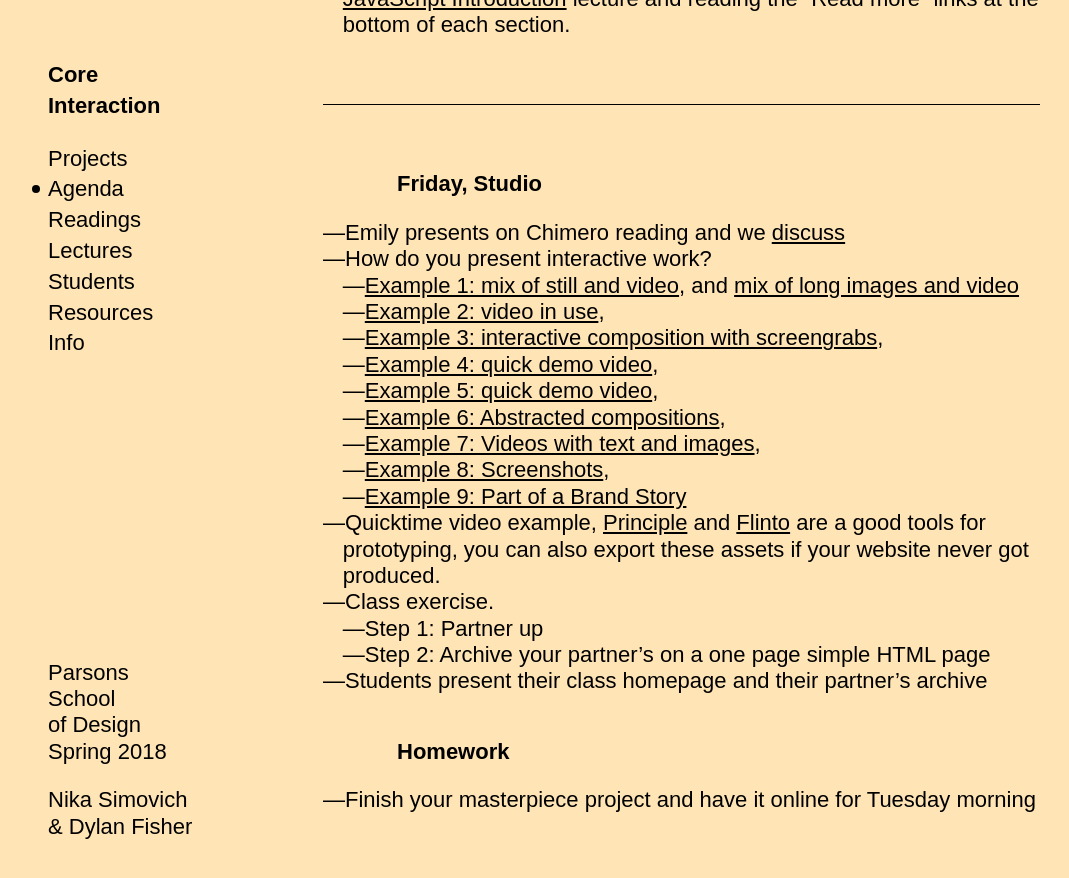
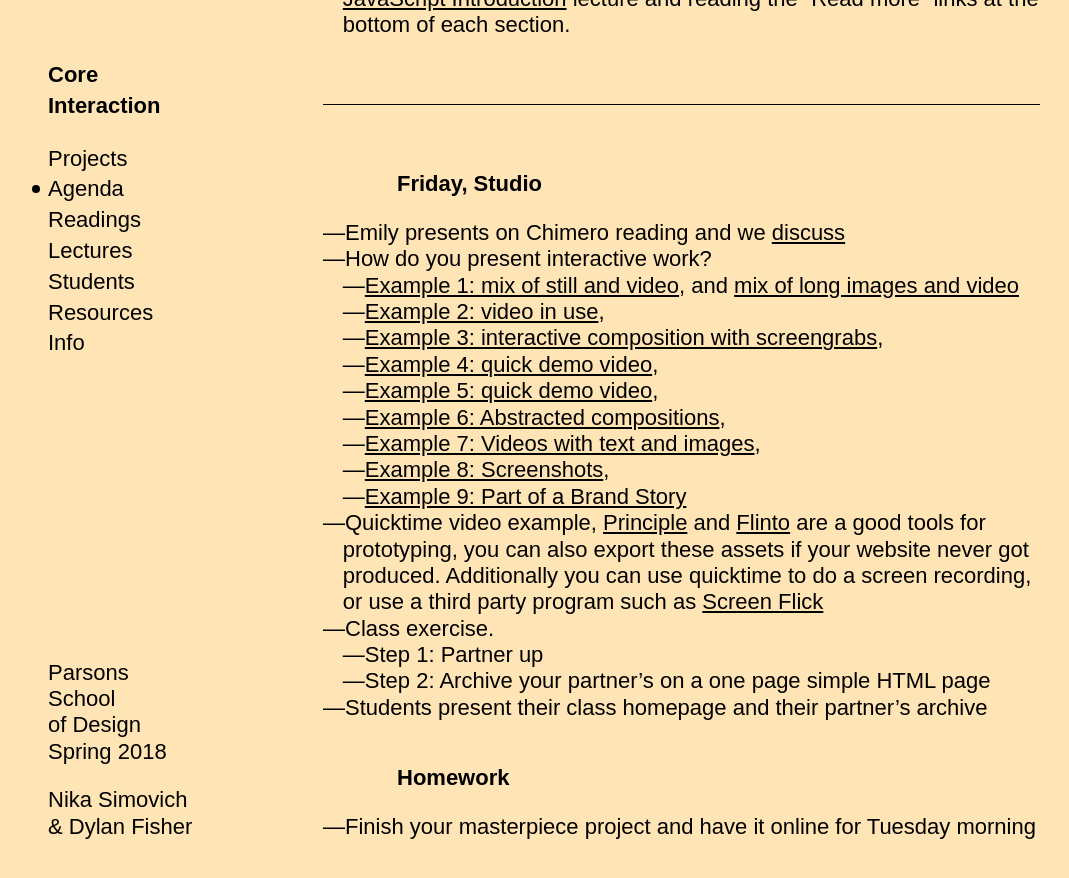
Before and after one commit to dylanfisher/ci18, a Jekyll site: the page built from _agendas/week-11.md, in a window 1280 px wide and 900 px high, scrolled down 1476 px. Shown: the top 878 px of the window, without its empty margins (12-1081 px from the left). Built offline with Jekyll 4.4.1, drawn with Linux system fonts in a browser that asks for light colours; some web fonts are replaced.

Commit message:
Add something to agenda

```diff
--- a/_agendas/week-11.md
+++ b/_agendas/week-11.md
@@ -52,7 +52,7 @@ Divide into groups of 3 or 4. Create a new HTML file and create a link to a main
   - [Example 7: Videos with text and images](http://2017.matthewboblet.com/),
   - [Example 8: Screenshots](http://www.projectprojects.com/projects/types/web),
   - [Example 9: Part of a Brand Story](http://www.projectprojects.com/projects/types/web)
-- Quicktime video example, [Principle](http://principleformac.com/) and [Flinto](https://www.flinto.com/) are a good tools for prototyping, you can also export these assets if your website never got produced.
+- Quicktime video example, [Principle](http://principleformac.com/) and [Flinto](https://www.flinto.com/) are a good tools for prototyping, you can also export these assets if your website never got produced. Additionally you can use quicktime to do a screen recording, or use a third party program such as [Screen Flick](https://www.araelium.com/screenflick)
 - Class exercise.
   - Step 1: Partner up
   - Step 2: Archive your partner&rsquo;s on a one page simple HTML page
```
